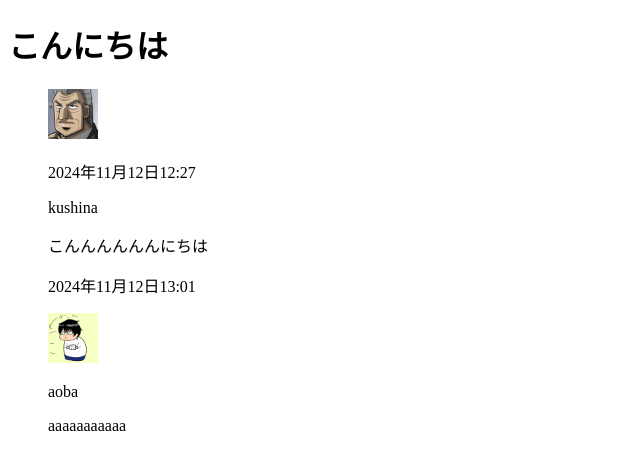
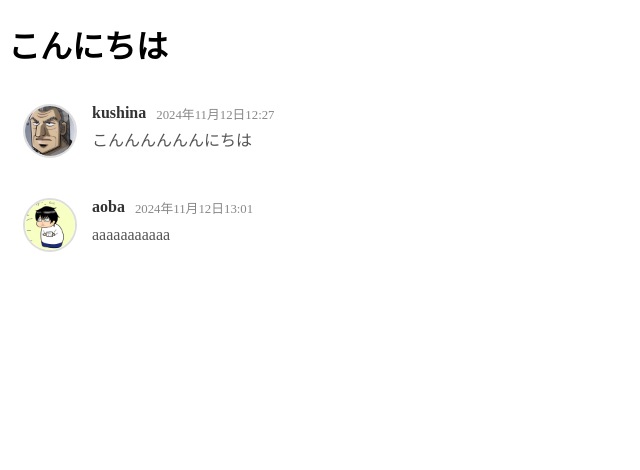
Before and after one commit to Kushina947/ToDo, a Django app: page /thread/1/ in a window 1280 px wide. Shown: the part 82-552 px from the top of the page, without its empty margins (0-640 px from the left). Run offline with Django 5.2, Linux system fonts and the light colour scheme; data comes from the database, SQL or seed files in the repository; both versions use the stored data as it was after the commit; parts of the project's set-up code (start-up, migrations or seed data) failed here and were passed over.

Commit message:
課題追加

```diff
--- a/Assignment/urls.py
+++ b/Assignment/urls.py
@@ -3,6 +3,8 @@ from .views import *
 
 app_name = 'assignment'
 urlpatterns = [
-    path('', AssignmentView.as_view(), name='assignment'),
-    path('register/', Assignment_addView.as_view(), name='assignment_add')
+    path('create/<str:code>/', AssignmentCreateView.as_view(), name='create'),
+    path('<int:pk>/delete/', AssignmentDeleteView.as_view(), name='delete'),
+    path('<int:pk>/edit/', AssignmentUpdateView.as_view(), name='edit'),
+    path('<int:pk>/', AssignmentDetailView.as_view(), name='detail'),
 ]
--- a/static/css/base.css
+++ b/static/css/base.css
@@ -12,3 +12,61 @@ header {
     margin-left: 1000px;
     margin-right: 10px;
 }
+
+.assignment {
+    display: flex;
+}
+
+/* スレッド全体のスタイル */
+.thread {
+    list-style-type: none;
+    margin: 0;
+    padding: 15px;
+    display: flex;
+    align-items: flex-start; /* アイコンとテキストを上揃え */
+    gap: 15px;
+    margin-bottom: 10px;
+}
+
+/* ユーザーアイコンのスタイル */
+.user-icon {
+    height: 50px;
+    width: 50px;
+    border-radius: 50%;
+    object-fit: cover;
+    border: 2px solid #ddd;
+}
+
+/* テキストコンテンツ全体のスタイル */
+.text-content {
+    display: flex;
+    flex-direction: column;
+}
+
+/* ユーザー情報（ユーザー名と日付）のスタイル */
+.user-info {
+    display: flex;
+    align-items: center;
+    gap: 10px;
+}
+
+/* ユーザー名のスタイル */
+.username {
+    font-weight: bold;
+    color: #333;
+    margin: 0;
+}
+
+/* 投稿日時のスタイル */
+.post-date {
+    font-size: 0.8em;
+    color: #888;
+    margin: 0;
+}
+
+/* 投稿内容のスタイル */
+.post-content {
+    margin: 5px 0 0 0;
+    color: #555;
+    line-height: 1.6;
+}
--- a/templates/thread/thread.html
+++ b/templates/thread/thread.html
@@ -4,19 +4,29 @@
 {% block content %}
 <h1>{{ post.title }}</h1>
 <ul class="thread">
-    <img src="{{post.user.icon.url}}" alt="{{post.user.icon}}" style="height: 50px; width: 50px;">
-    <p>{{ post.created_at }}</p>
-    <p>{{ post.user.username }}</p>
-    <p>{{ post.content }}</p>
+    <img src="{{post.user.icon.url}}" alt="{{post.user.icon}}" class="user-icon">
+    <div class="text-content">
+        <div class="user-info">
+            <p class="username">{{ post.user.username }}</p>
+            <p class="post-date">{{ post.created_at }}</p>
+        </div>
+        <p class="post-content">{{ post.content }}</p>
+    </div>
 </ul>
+
 
 {% for comment in comments %}
 <ul class="thread">
-    <p>{{ comment.created_at }}</p>
-    <img src="{{comment.user.icon.url}}" alt="{{comment.user.icon}}" style="height: 50px; width: 50px;">
-    <p>{{ comment.user.username }}</p>
-    <p>{{ comment.content }}</p>
+    <img src="{{comment.user.icon.url}}" alt="{{comment.user.icon}}" class="user-icon">
+    <div class="text-content">
+        <div class="user-info">
+            <p class="username">{{ comment.user.username }}</p>
+            <p class="post-date">{{ comment.created_at }}</p>
+        </div>
+        <p class="post-content">{{ comment.content }}</p>
+    </div>
 </ul>
+
 {% endfor %}
 
 {% endblock content %}
```
Also changed, not shown: Assignment/form.py (added, +18 -0 lines), Assignment/views.py (+64 -6 lines), templates/assignment/assignment_create.html (added, +29 -0 lines), templates/assignment/assignment_detail.html (added, +10 -0 lines), templates/lecture/lecture.html (+7 -3 lines), db.sqlite3, templates/assignment/assignment_add.html (deleted).
